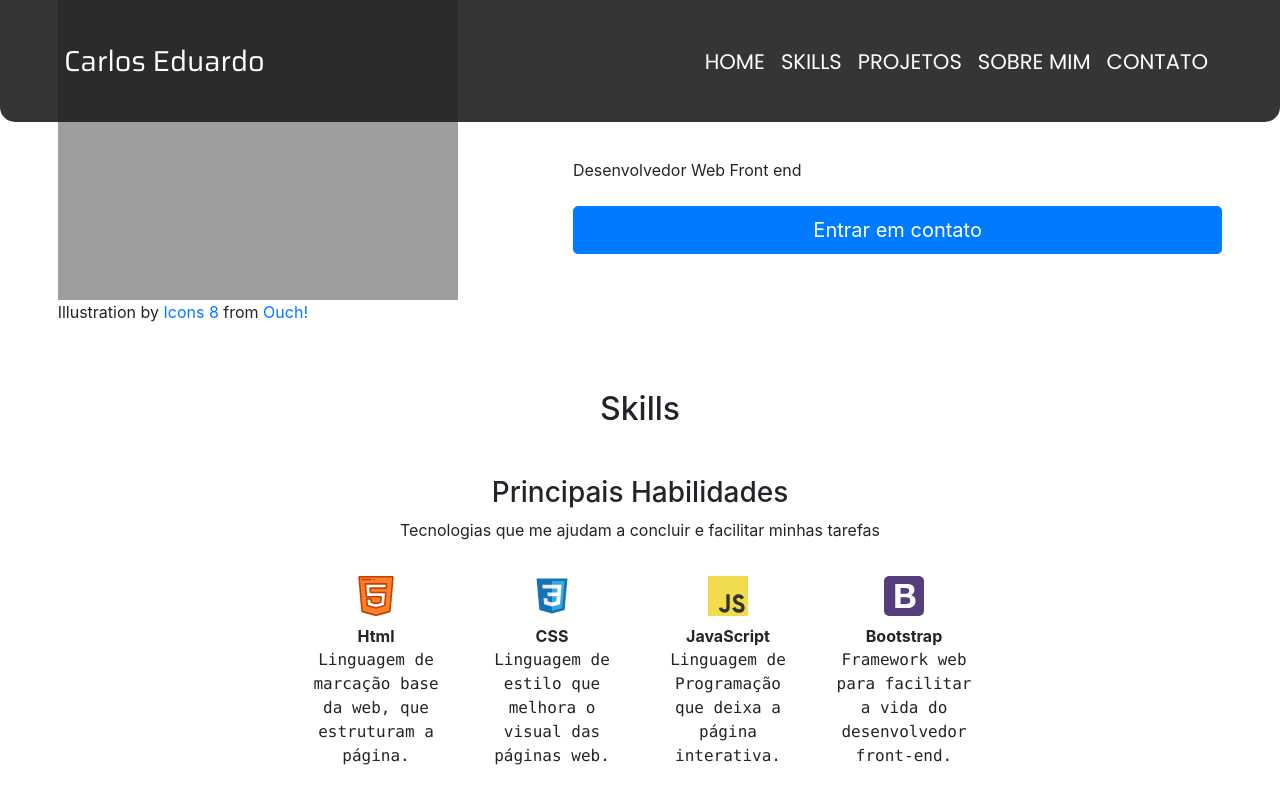
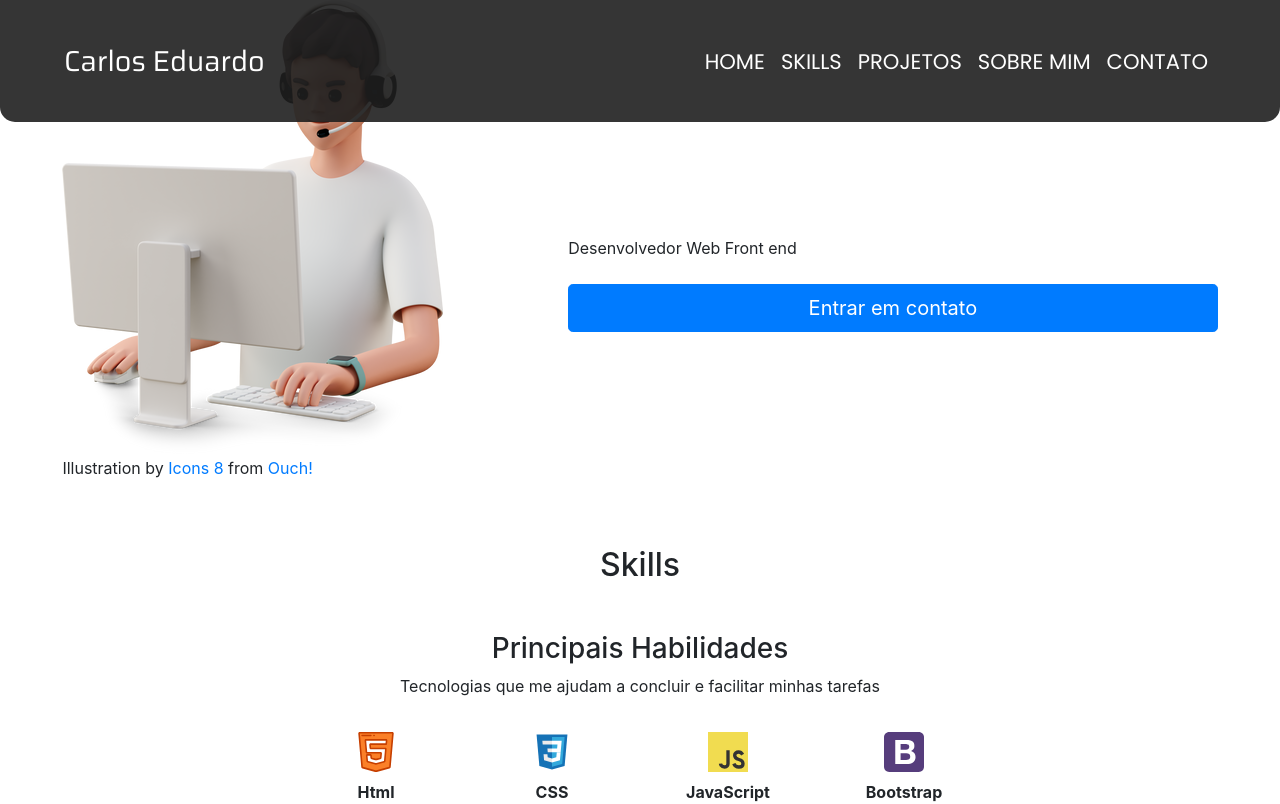
Before and after one commit to Carloss0002/Portf-lio, a Nuxt app: page / in a window 1280 px wide. Shown: the top 804 px of the page. Built offline with nearby package versions, Linux system fonts and the light colour scheme; no server answers; what vue-notification would draw is missing.

Commit message:
corrigindo imagem Home

```diff
--- a/components/Home.vue
+++ b/components/Home.vue
@@ -10,7 +10,7 @@
          </div>
 
          <figure data-aos="zoom-in-right" data-aos-duration="500">
-            <img src="http://localhost:3000/Portf-lio//images/jovem_Computer.png" alt="jovem programador" class="img-sm">
+            <img src="/images/jovem_Computer.png" alt="jovem programador" class="img-sm">
             <figcaption>Illustration by <a href="https://icons8.com/illustrations/author/zD2oqC8lLBBA" target="_blank">Icons 8</a> from <a href="https://icons8.com/illustrations" target="_blank">Ouch!</a></figcaption>
          </figure>
       </article>
```
